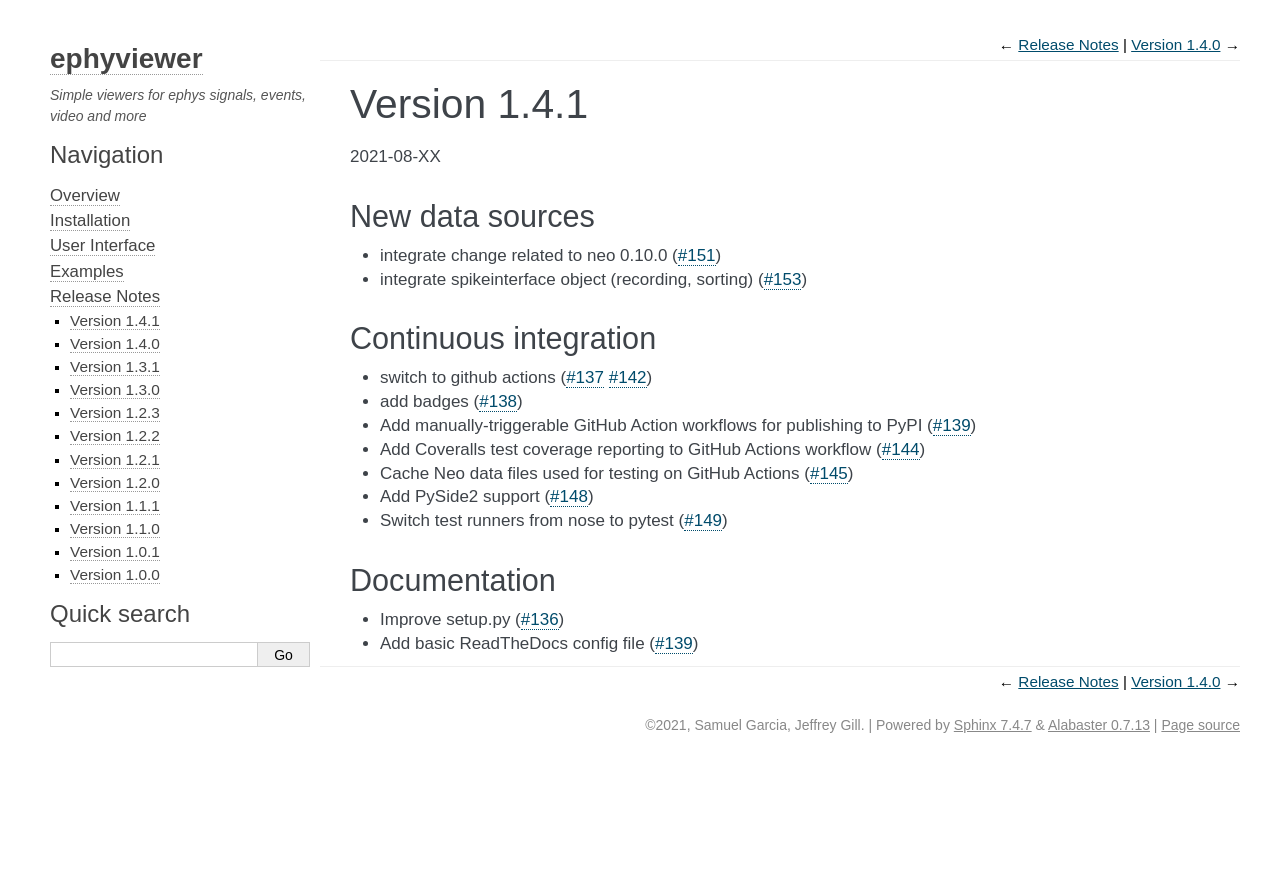
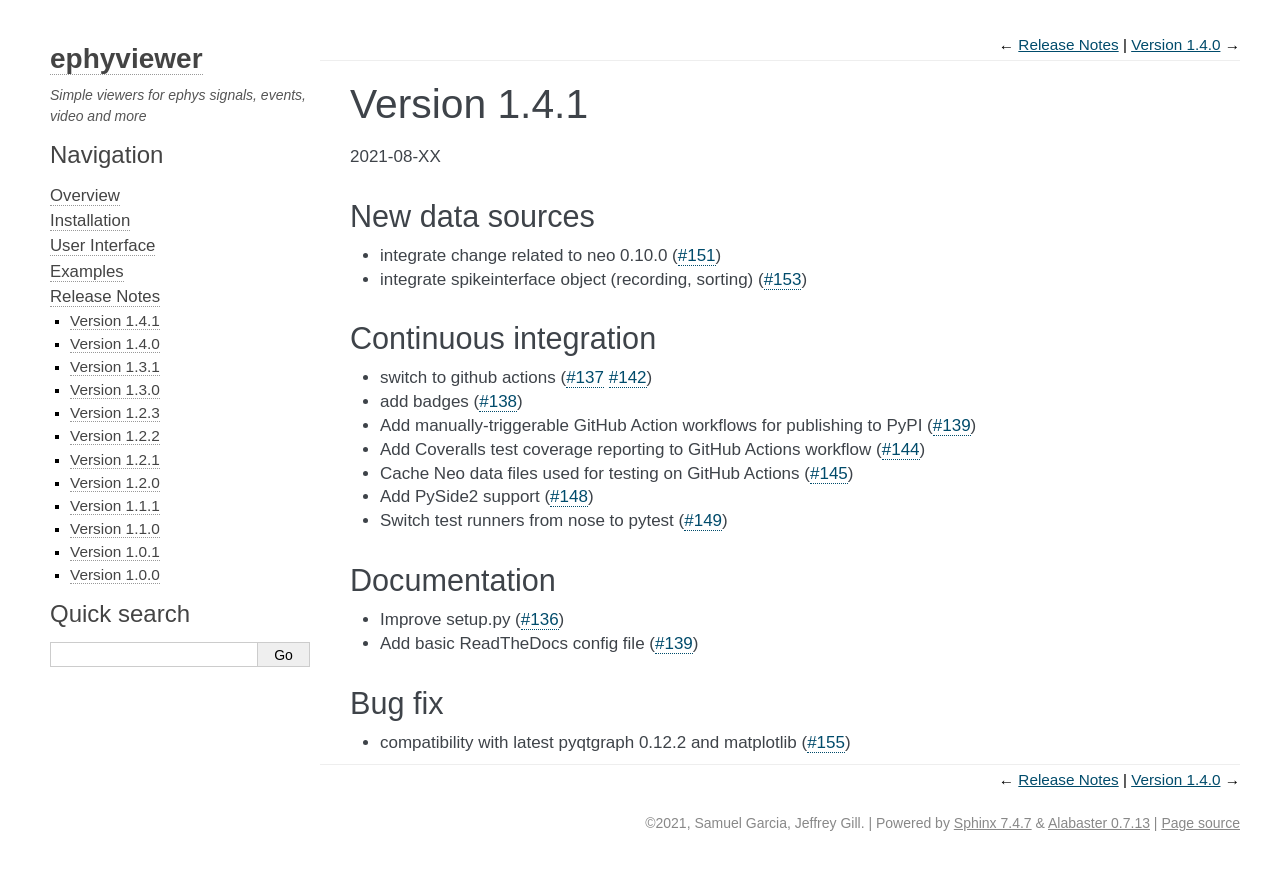
Before and after one commit to NeuralEnsemble/ephyviewer, a Sphinx documentation site: the page built from doc/releases/1.4.1.rst, in a window 1280 px wide. Shown: the top 870 px of the page. Built offline with Sphinx 7.4.7, drawn with Linux system fonts in a browser that asks for light colours.

Commit message:
update changelog

```diff
--- a/doc/releases/1.4.1.rst
+++ b/doc/releases/1.4.1.rst
@@ -34,3 +34,8 @@ Documentation
 * Improve setup.py (:pr:`136`)
 
 * Add basic ReadTheDocs config file (:pr:`139`)
+
+Bug fix
+.......
+
+* compatibility with latest pyqtgraph 0.12.2 and matplotlib (:pr:`155`)
```
